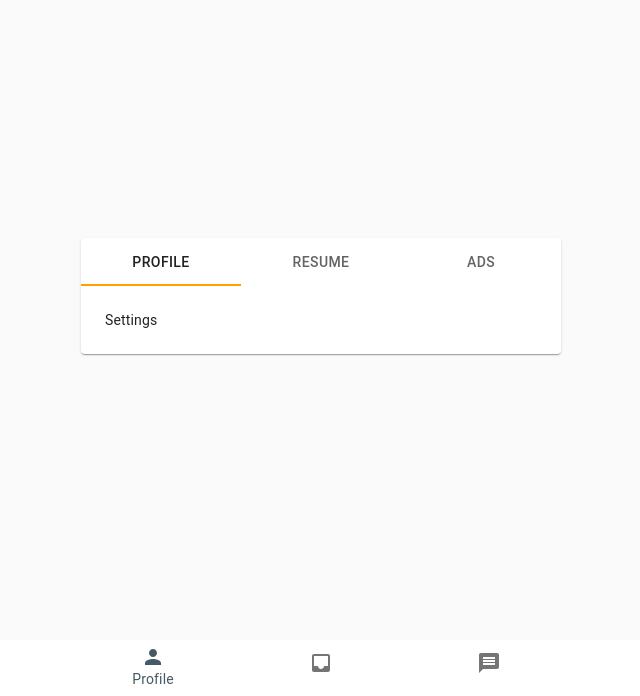
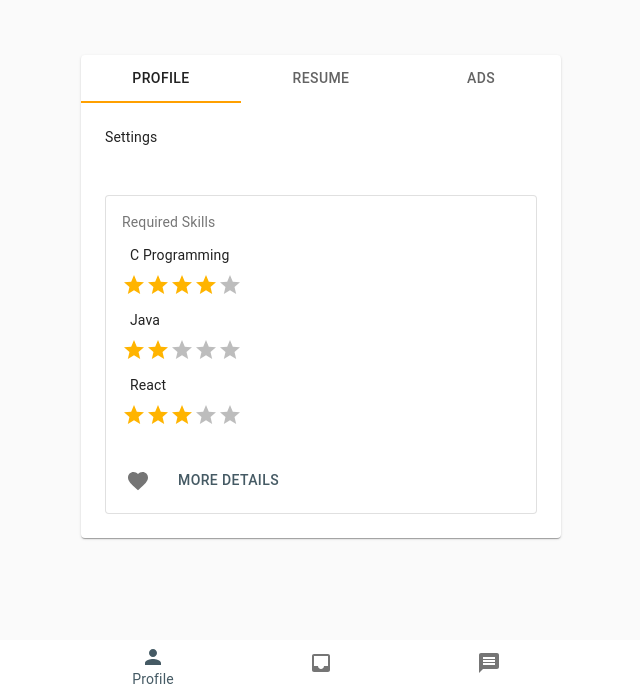
Before and after one commit to TrouvOpus/TrouvOpus, a React (Create React App) app: page /profile in a window 1280 px wide. Shown: the part 104-800 px from the top of the page, without its empty margins (319-959 px from the left). Built offline with nearby package versions, Linux system fonts and the light colour scheme.

Commit message:
Update Profile.jsx

```diff
--- a/src/pages/Profile.jsx
+++ b/src/pages/Profile.jsx
@@ -4,6 +4,7 @@ import { TabPanel, TabList, TabContext } from "@material-ui/lab"
 
 import Resume from "../components/Resume"
 import Ads from "../components/Ads"
+import Feed from "../components/Feed"
 
 export default _ => {
 	const [active, setActive] = React.useState("Profile")
@@ -27,6 +28,10 @@ export default _ => {
 						{" "}
 						<Ads></Ads>{" "}
 					</TabPanel>
+					<TabPanel value="Profile">
+						{" "}
+						<Feed></Feed>{" "}
+					</TabPanel>
 				</TabContext>
 			</Card>
 		</div>
```
